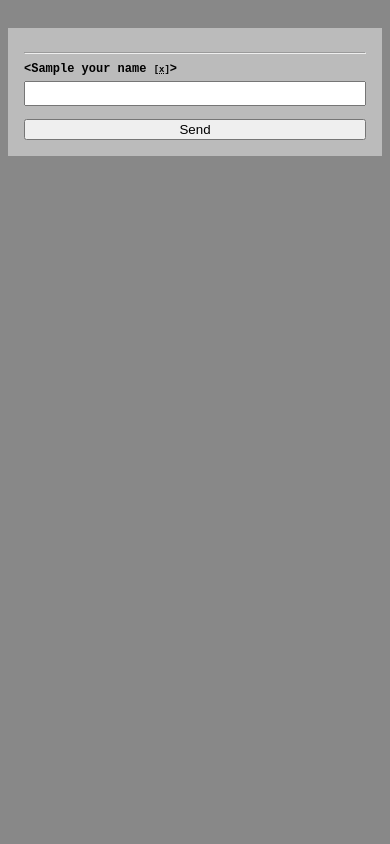
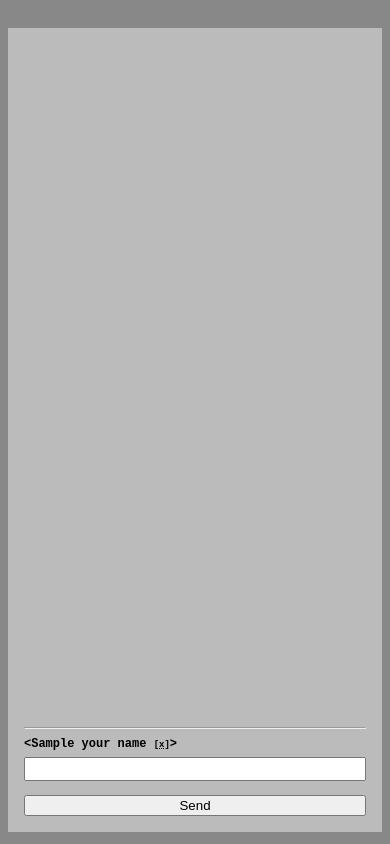
Before and after one commit to resampled/rooms, a Django app: template webapp/templates/room.html in a window 390 px wide. Run offline with Django 3.2, Linux system fonts and the light colour scheme; the template is opened without the code that fills it: most values are stand-ins (such as "Sample title", 1, 10 or a date in 2020).

Commit message:
make mobile scrolling

```diff
--- a/webapp/static/base.css
+++ b/webapp/static/base.css
@@ -69,6 +69,9 @@ body {
     .captcha {
         width: 100%;
     }
+    .r-feed {
+        height: 80vh;
+    }
     .r-msg {
         font-size: 12px;
     }
```
